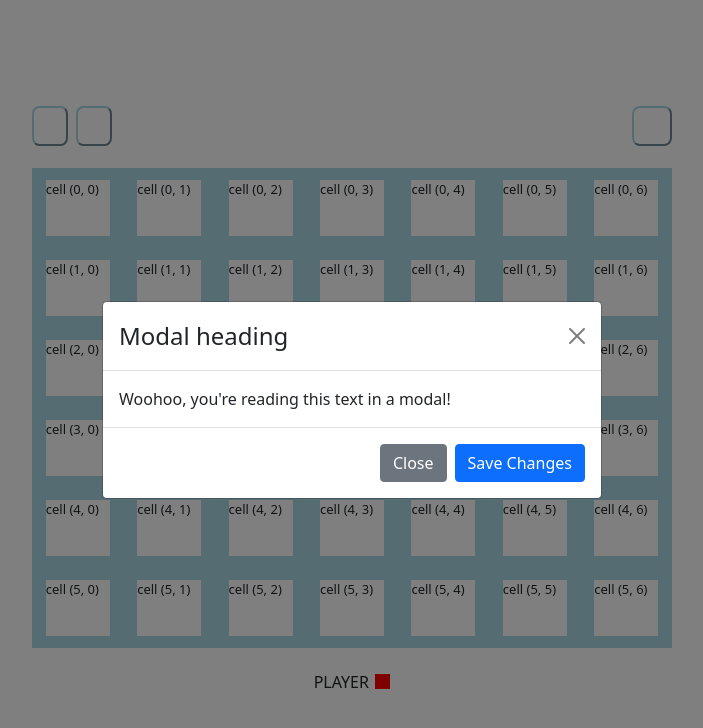
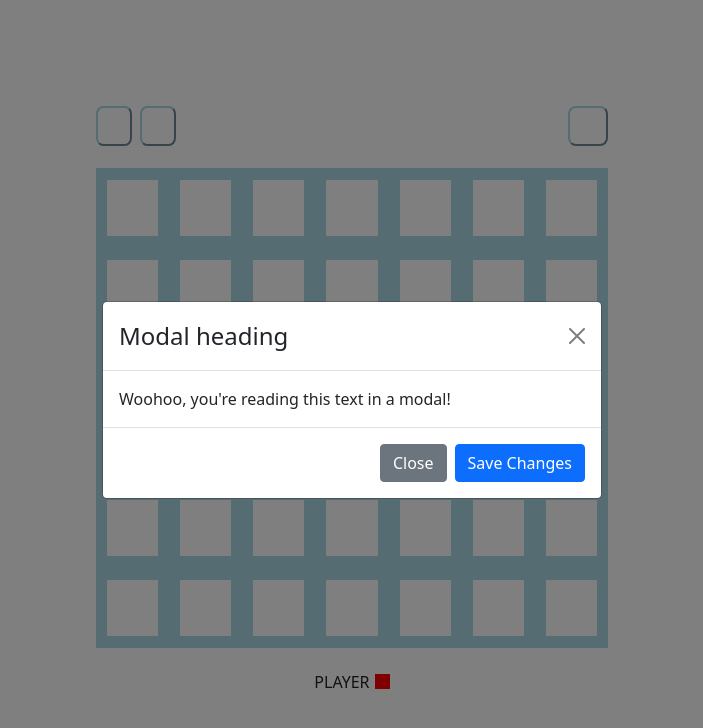
Before and after one commit to l-ilma/ConnectFour, a React (Create React App) app: page / in a window 1280 px wide. Shown: the top 728 px of the page, without its empty margins (288-991 px from the left). Built offline with nearby package versions, Linux system fonts and the light colour scheme; some icons are missing.

Commit message:
feat: add checkRows and checkColumns

```diff
--- a/src/components/Board/Board.css
+++ b/src/components/Board/Board.css
@@ -14,7 +14,7 @@
 .board-row {
     display: flex;
     height: 10vh;
-    width: 50vw;
+    width: 40vw;
     background-color: lightblue;
 }
 
@@ -36,14 +36,14 @@
 .controls-top {
     display: flex;
     justify-content: space-between;
-    width: 50vw;
+    width: 40vw;
     margin-bottom: 2%;
 }
 
 .player-container {
     margin-top: 2%;
     display: flex;
-    width: 50vw;
+    width: 40vw;
     justify-content: center;
 }
 
--- a/src/components/Board/Board.tsx
+++ b/src/components/Board/Board.tsx
@@ -15,32 +15,100 @@ class Board extends React.Component<any, any> {
     this.state = {
       board: Array.from(Array(6), () => new Array(7).fill(null)),
       player: Player.RED, // red plays first // red is new white
+      winner: null
     }
   }
 
-  togglePlayer() {
+  togglePlayer(): void {
     this.state.player === Player.RED ?
-    this.setState({player: Player.BLUE}) :
-    this.setState({player: Player.RED});
+      this.setState({player: Player.BLUE}) :
+      this.setState({player: Player.RED});
   }
 
-  makeMove(row: number, column: number) {
+  makeMove(row: number, column: number): void {
     console.log('clicked on cell: ', row, column)
     const {board, player} = this.state;
-    for (let i = this.state.board.length - 1; i >= 0; i--) {
+    for (let i = board.length - 1; i >= 0; i--) {
       if (board[i][column] === null) {
         board[i][column] = {x: i, y: column, player};
+        this.checkBoard();
         this.togglePlayer();
         break;
       }
     }
   }
 
+  setWinner(winner: Player) {
+    this.setState({winner});
+  }
+
+  checkRows() {
+    const {board} = this.state;
+    for (let i = 0; i < board.length; i++) {
+      let rowCounter = 1;
+      let rowWinner = null;
+      for (let j = 0; j < board[i].length; j++) {
+        if (rowCounter === 4) {
+          console.log('WE HAVE A WINNER: ', rowWinner)
+          this.setWinner(rowWinner);
+        }
+        // horizontally
+        if (j !== board[i].length - 1) {
+          const cell1 = board[i][j];
+          const cell2 = board[i][j + 1];
+          if (cell1 && cell2 && cell1.player === cell2.player) {
+            rowCounter++;
+            rowWinner = cell1.player;
+          } else {
+            rowCounter = 1;
+            rowWinner = null;
+          }
+        }
+      }
+    }
+  }
+
+  checkColumns() {
+    const {board} = this.state;
+    for (let column = 0; column < board[0].length; column ++) {
+      let columnCounter = 1;
+      let columnWinner = null;
+      for (let i = 0; i < board.length; i++) {
+        //vertically
+        if (column < board[i].length) {
+          if (columnCounter === 4) {
+            console.log('WE HAVE A WINNER: ', columnWinner)
+            this.setWinner(columnWinner);
+          }
+          if (i !== board.length - 1) {
+            const cell1 = board[i][column];
+            const cell2 = board[i + 1][column];
+            console.log('cell1, cell2', cell1, cell2)
+            if (cell1 && cell2 && cell1.player === cell2.player) {
+              columnCounter++;
+              columnWinner = cell1.player;
+            } else {
+              columnCounter = 1;
+              columnWinner = null;
+            }
+          }
+        }
+      }
+    }
+  }
+
+
+  checkBoard(): void {
+    this.checkRows();
+    this.checkColumns();
+  }
+
   render() {
-    const {board, player} = this.state;
+    const {board, player, winner} = this.state;
     return (
       <div className="container">
         <Modal/>
+        {winner ? <Modal/> : null}
         <div className="controls-top">
           <div className="undo-redo-container">
             <button title="Undo" className="ctrl-btn" style={{marginRight: '10%'}}><IoIosUndo/></button>
@@ -53,10 +121,9 @@ class Board extends React.Component<any, any> {
             (
               <div key={i} className='board-row'>
                 {column.map((row: any, j: number) => (
-                  <div key={i + j} className={"board-cell"}>
+                  <div key={i + j} className="board-cell">
                     <div className={board[i][j] !== null ? "cell-content player-" + board[i][j].player : "cell-content"}
                          onClick={() => this.makeMove(i, j)}>
-                      cell ({i}, {j})
                     </div>
                   </div>
                 ))}
```
